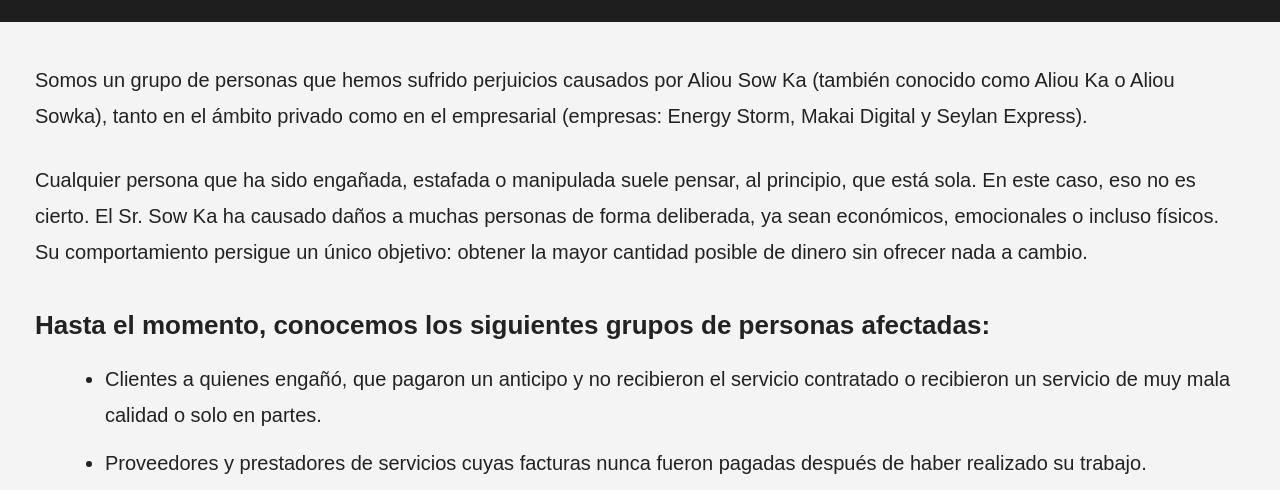
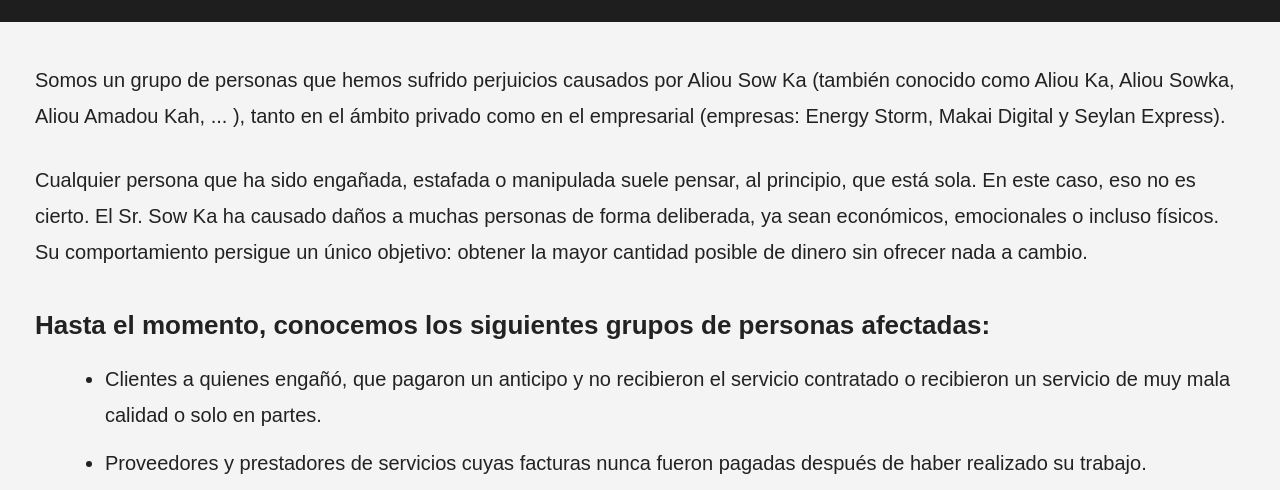
Before and after one commit to aliou-ka-energy-storm-barcelona/ES, a plain HTML site: page index.html in a window 1280 px wide. Shown: the part 294-784 px from the top of the page. Drawn offline with Linux system fonts and the light colour scheme.

Commit message:
Update index.html

```diff
--- a/index.html
+++ b/index.html
@@ -172,7 +172,7 @@
 <section class="inhalt">
 
 <p>
-Somos un grupo de personas que hemos sufrido perjuicios causados por Aliou Sow Ka (también conocido como Aliou Ka o Aliou Sowka), tanto en el ámbito privado como en el empresarial (empresas: Energy Storm, Makai Digital y Seylan Express).
+Somos un grupo de personas que hemos sufrido perjuicios causados por Aliou Sow Ka (también conocido como Aliou Ka, Aliou Sowka, Aliou Amadou Kah, ... ), tanto en el ámbito privado como en el empresarial (empresas: Energy Storm, Makai Digital y Seylan Express).
 </p>
 
 <p>
```
